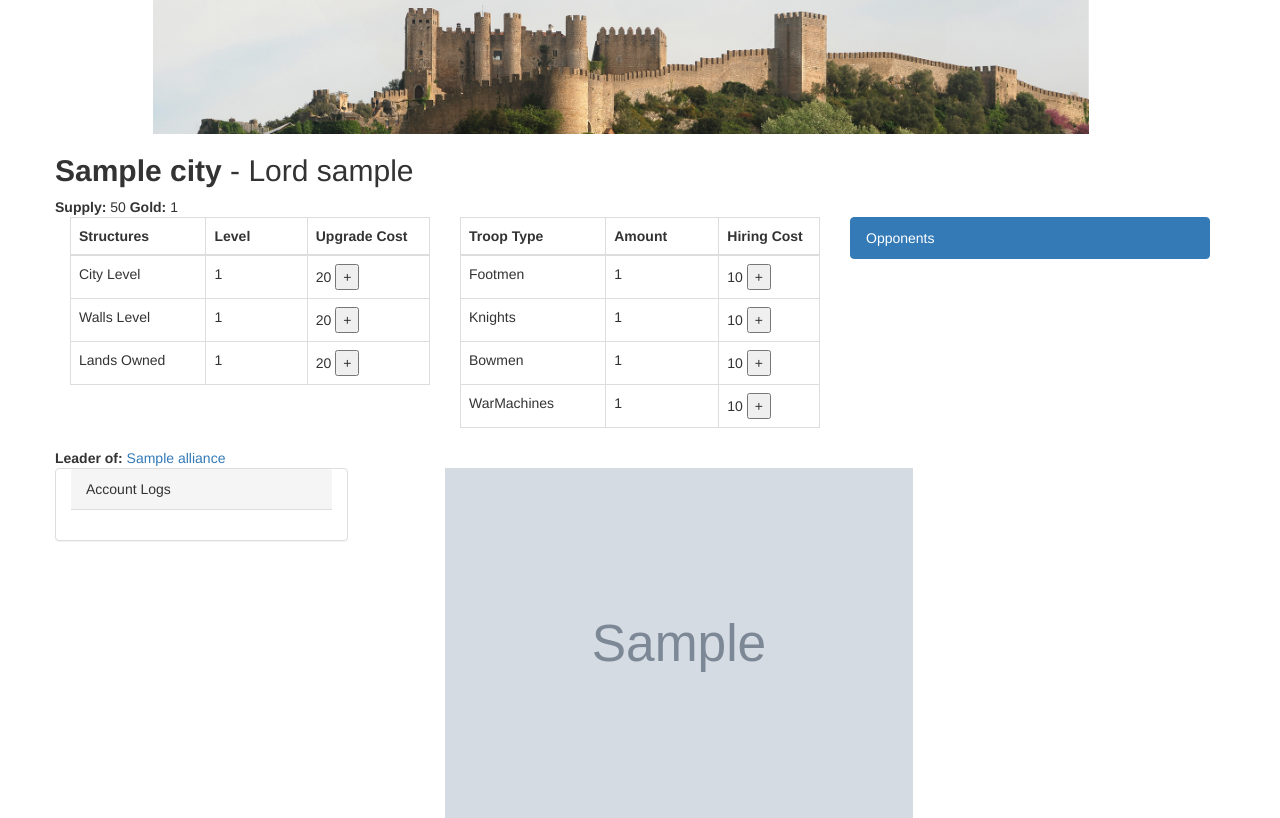
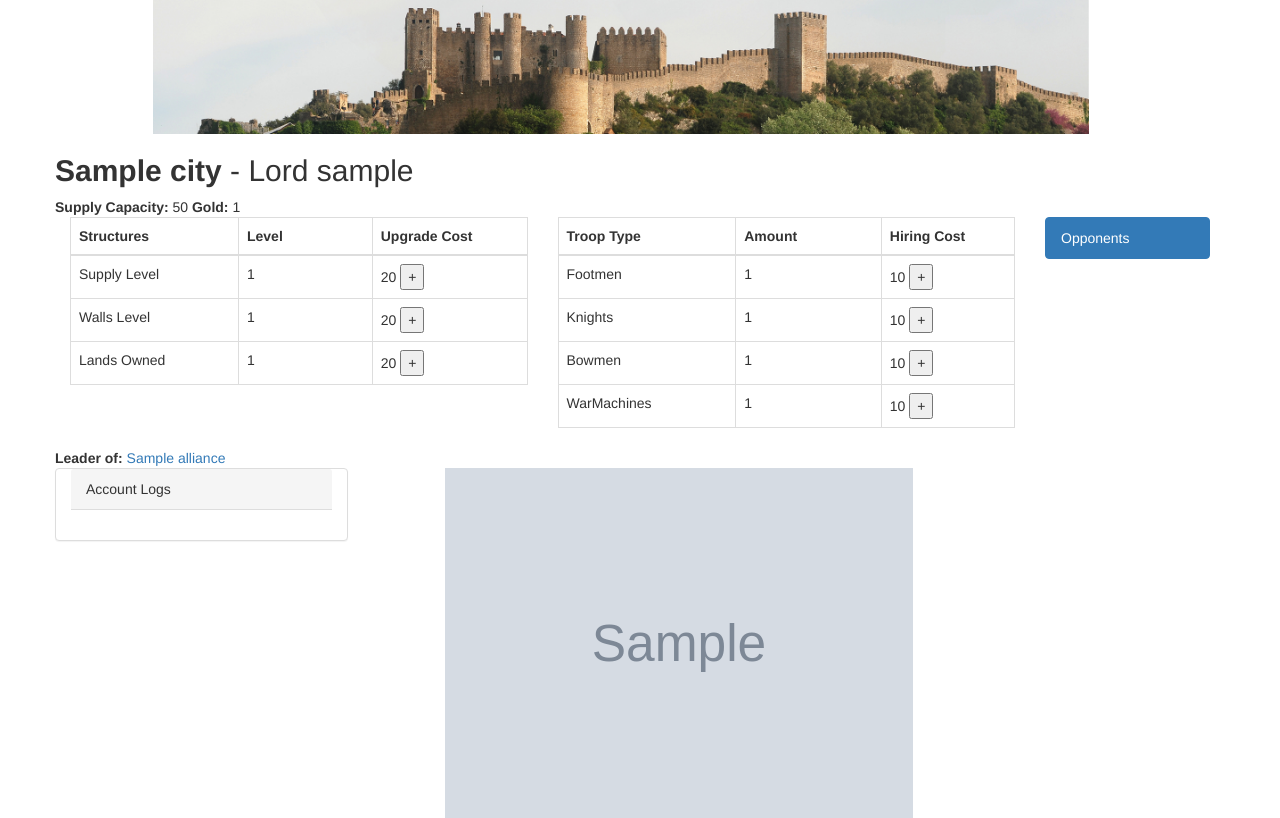
Before and after one commit to kryptonmlt/itech2016, a Django app: page /game/ in a window 1280 px wide. Shown: the top 818 px of the page. Run offline with Django 3.2, Linux system fonts and the light colour scheme; a user stored in the database is signed in; tables that the repository leaves empty hold one stand-in row (values such as "Sample post"); grey boxes marked "Sample" are stand-in pictures; data that the repository does not hold is empty; some libraries are stand-ins or nearby versions.

Commit message:
no message

```diff
--- a/templates/game/game.html
+++ b/templates/game/game.html
@@ -102,12 +102,12 @@
     </div>
 
     <div class="row">
-        <strong>Supply: </strong><span id="maximumTroops">{{city.get_maximum_troops}}</span>
+        <strong>Supply Capacity: </strong><span id="maximumTroops">{{city.get_maximum_troops}}</span>
         <strong>Gold: </strong><span id="goldSpan">{{city.gold}}</span>
     </div>
 
     <div class="row">
-        <div class="col-md-4">
+        <div class="col-md-5">
             <table class="table table-bordered">
                 <thead>
                 <tr>
@@ -118,7 +118,7 @@
                 </thead>
                 <tbody>
                 <tr>
-                    <td style="width:5%">City Level</td>
+                    <td style="width:5%">Supply Level</td>
                     <td style="width:5%"><span id="houseLevel">{{city.house_level}}</span></td>
                     <td style="width:5%"><span id="houseCost">{{cost.house_price}}</span>
                         <button id="houseButton" element_type="house" type="button">+</button>
@@ -141,7 +141,7 @@
                 </tbody>
             </table>
         </div>
-        <div class="col-md-4">
+        <div class="col-md-5">
             <table class="table table-bordered">
                 <thead>
                 <tr>
@@ -183,7 +183,7 @@
 
             </table>
         </div>
-        <div class="col-md-4">
+        <div class="col-md-2">
         	<div class="list-group">
  				 <a class="list-group-item active">
     			 Opponents
@@ -237,7 +237,7 @@
             <div class="panel-heading">Account Logs</div>
             <div id="logs_text" class="panel-body"></div>
         </div>
-        <img src="/{{ city_pic.picture}}" width=40% class= col-md-offset-1 />
+        <img src="/{{city_pic.picture}}" width=40% class= col-md-offset-1 />
     </div>
 
 
```
